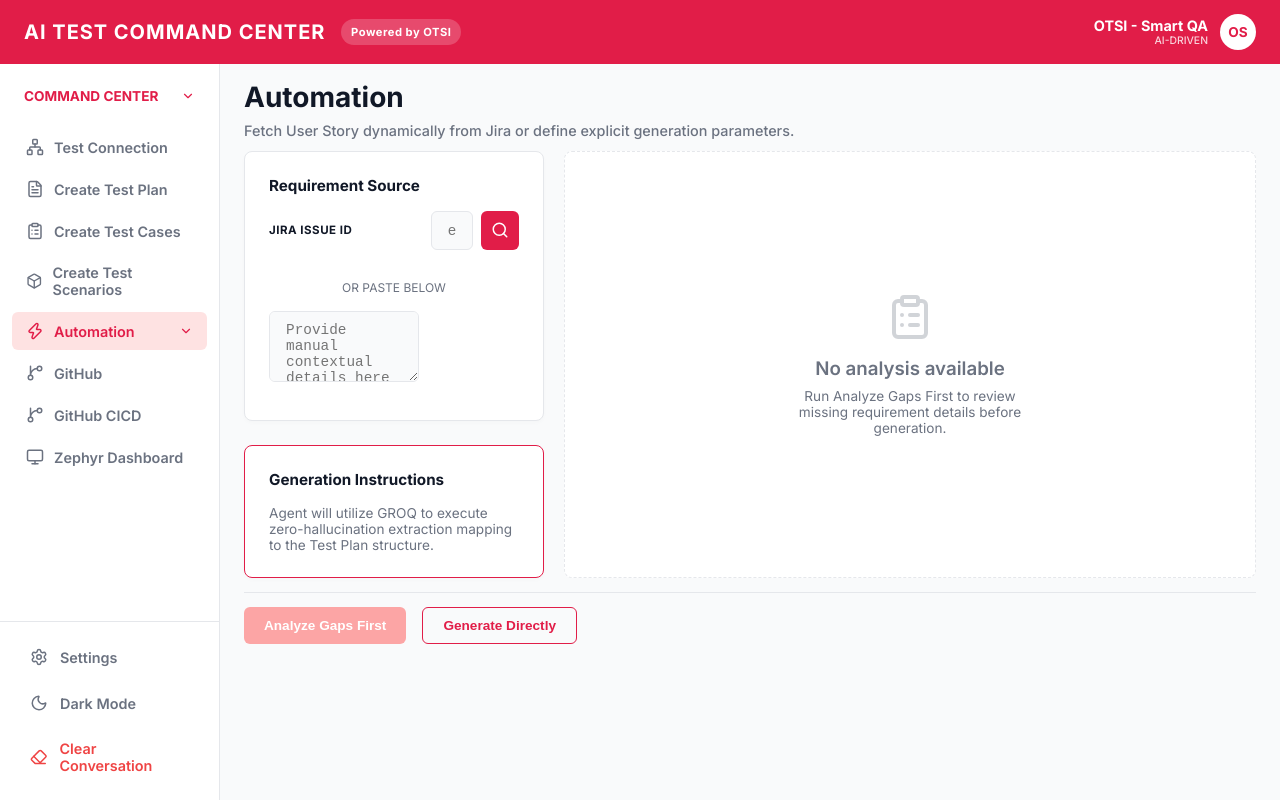
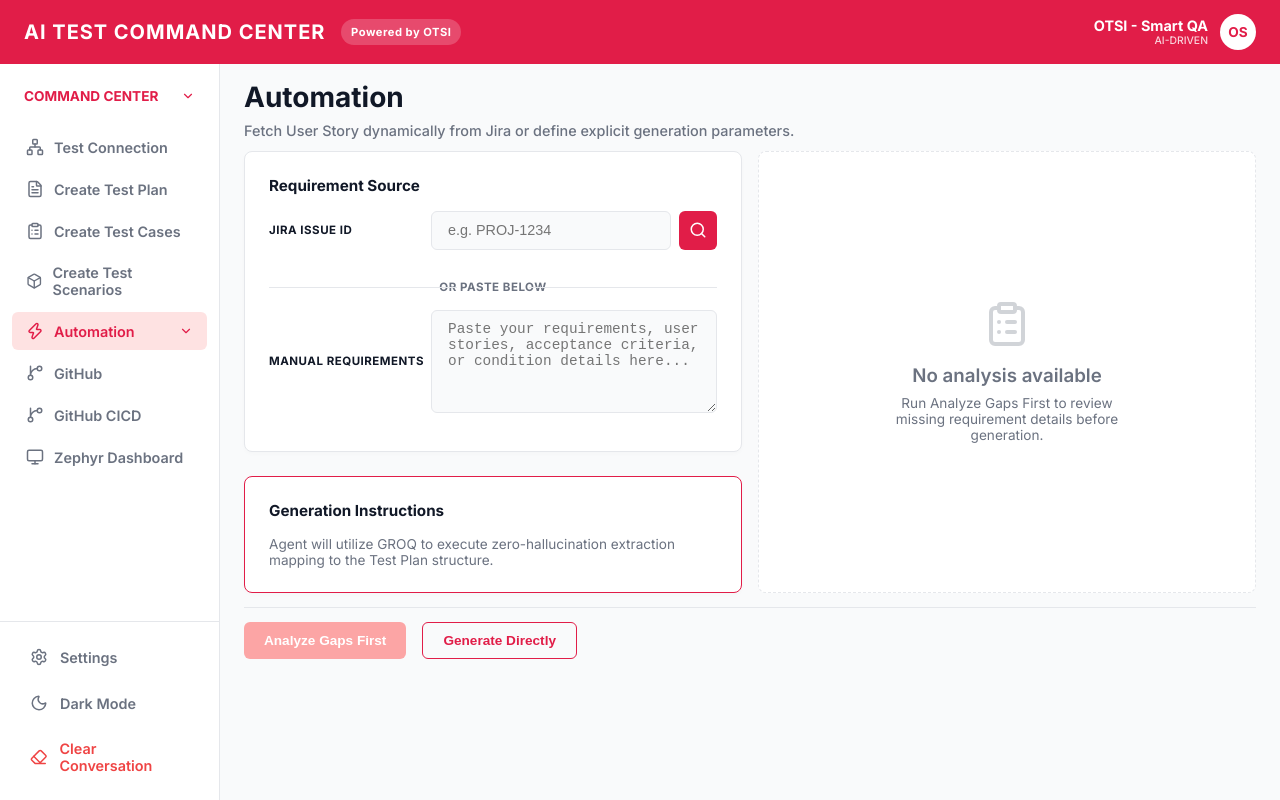
Before and after one commit to sreesreekanth1-gif/AiTestingCommander, a React (Vite) app in the folder frontend/: page / in a window 1280 px wide. Both pictures are taken after a click on the element "Automation". Built offline with nearby package versions, Linux system fonts and the light colour scheme.

Commit message:
Refine requirements input layout

```diff
--- a/frontend/src/App.tsx
+++ b/frontend/src/App.tsx
@@ -1864,9 +1864,10 @@ const App: React.FC = () => {
                 </button>
               </div>
             </div>
-            <div style={{ textAlign: 'center', fontSize: '0.75rem', color: 'var(--text-muted)', margin: '1rem 0' }}>OR PASTE BELOW</div>
+            <div className="tc-or-divider">OR PASTE BELOW</div>
             <div className="form-group">
-              <textarea className="form-control" rows={3} placeholder="Provide manual contextual details here for the LLM payload..." />
+              <label>Manual Requirements</label>
+              <textarea className="form-control" rows={5} placeholder="Paste your requirements, user stories, acceptance criteria, or condition details here..." style={{ marginBottom: 0 }} />
             </div>
           </div>
 
@@ -1881,7 +1882,7 @@ const App: React.FC = () => {
         </div>
 
         {/* Right Side -> Preview Pane (Gap Analysis / Issue Details) */}
-        <div className="preview-pane" style={(tpGapAnalysis || issueDetails) ? { alignItems: 'stretch', justifyContent: 'flex-start', textAlign: 'left', padding: '1.25rem', maxHeight: '500px', overflowY: 'auto' } : {}}>
+        <div className="preview-pane" style={(tpGapAnalysis || issueDetails) ? { alignItems: 'stretch', justifyContent: 'flex-start', textAlign: 'left', padding: '1.25rem', overflowY: 'auto' } : {}}>
           {tpGapAnalysis ? (
             <GapAnalysisPreview analysis={tpGapAnalysis} />
           ) : issueDetails ? (
@@ -2323,7 +2324,7 @@ const App: React.FC = () => {
         </div>
 
         {/* Right — Requirement Preview / Gap Analysis */}
-        <div className="preview-pane" style={(tcGapAnalysis || tcResults || issueDetails) ? { alignItems: 'stretch', justifyContent: 'flex-start', textAlign: 'left', padding: '1.25rem', maxHeight: '500px', overflowY: 'auto' } : {}}>
+        <div className="preview-pane" style={(tcGapAnalysis || tcResults || issueDetails) ? { alignItems: 'stretch', justifyContent: 'flex-start', textAlign: 'left', padding: '1.25rem', overflowY: 'auto' } : {}}>
           {tcGapAnalysis ? (
             <GapAnalysisPreview analysis={tcGapAnalysis} />
           ) : tcResults ? (
--- a/frontend/src/index.css
+++ b/frontend/src/index.css
@@ -369,8 +369,8 @@ body {
 /* Two column generation layout */
 .twin-col {
   display: grid;
-  grid-template-columns: 300px 1fr;
-  gap: 1.25rem;
+  grid-template-columns: 1fr 1fr;
+  gap: 1rem;
   flex: 1;
   min-height: 0;
 }
@@ -383,7 +383,8 @@ body {
   align-items: center;
   justify-content: center;
   flex: 1;
-  min-height: 180px;
+  min-height: 280px;
+  max-height: 500px;
   background: var(--bg-card);
   text-align: center;
   color: var(--text-muted);
```
Also changed, not shown: 1 other file (tests, documents, lock files or other folders).
